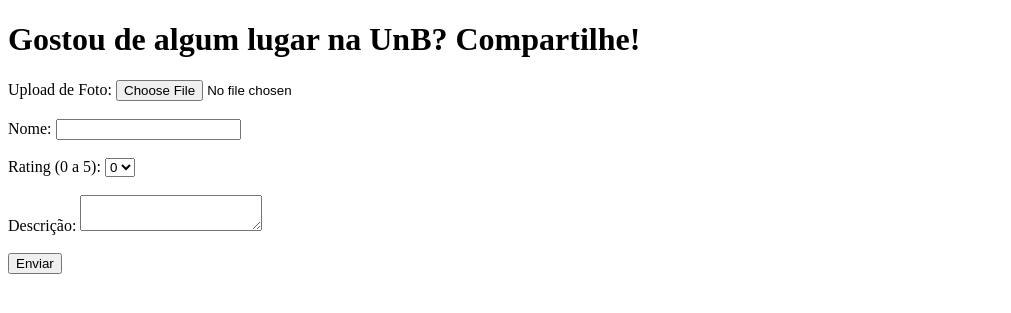
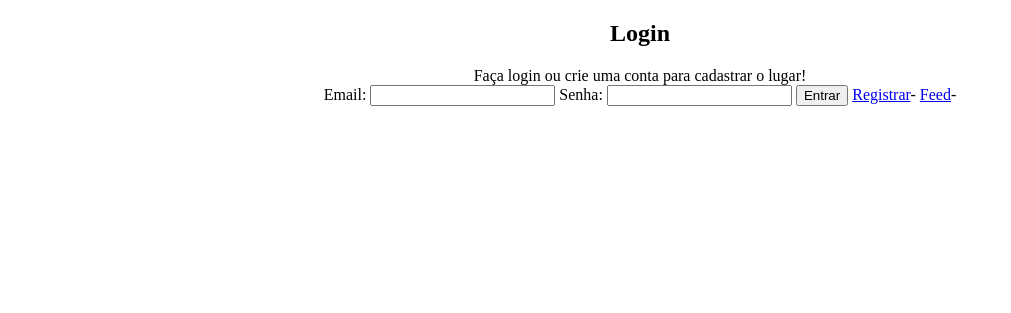
Before and after one commit to DanFilipe2000/point-unb, a Node server app: page /cadastrar-lugar in a window 1280 px wide. Shown: the top 313 px of the page, without its empty margins (0-1011 px from the left). Run offline with Node 20, Linux system fonts and the light colour scheme.

Commit message:
funcao sair, autenticacao de usuario, relacao user e post

```diff
--- a/app.js
+++ b/app.js
@@ -25,7 +25,7 @@ app.set('view engine', 'ejs');
 app.set('views', './views');
 
 const { lugarForm, cadastraLugar, feedLugares } = require("./controller/lugarController");
-const { loginForm, registerForm, createUser, login } = require("./controller/userController.js");
+const { loginForm, registerForm, createUser, login, sair } = require("./controller/userController.js");
 
 const { popularListaLocais } = require("./services/lugarService.js");
 const { popularListaUser } = require("./services/userService.js");
@@ -40,6 +40,10 @@ app.get('/cadastrar-lugar', (req, res) => {
 
 app.get('/feed', (req, res) => {
     feedLugares(req, res);
+});
+
+app.get("/sair", (req, res) => {
+    sair(req, res)
 });
 
 app.post('/cadastrar-lugar', upload.single("foto"), (req, res) => {
--- a/controller/lugarController.js
+++ b/controller/lugarController.js
@@ -1,7 +1,16 @@
 const lugarService = require("../services/lugarService.js");
 
-const lugarForm = (_req, res) => {
-    res.status(200).render("cadastrarLugar");
+const lugarForm = (req, res) => {
+    if (req.session.user) {
+        res.status(200).render("cadastrarLugar");
+    } else {
+        const data = {
+            error: {message: "Faça login ou crie uma conta para cadastrar o lugar!"},
+
+        }
+        res.render("tela_login", data)
+    }
+
 }
 
 const feedLugares = (req, res) => {
@@ -23,7 +32,7 @@ const feedLugares = (req, res) => {
 
 const cadastraLugar = (req, res) => {
     try {
-        lugarService.cadastraLugar(req.body, req.file);
+        lugarService.cadastraLugar(req.body, req.file, req.session.user);
         res.redirect('/feed');
     } catch (error) {
         res.status(400).json(error);
--- a/database/tabelas/local.csv
+++ /dev/null
@@ -1,5 +0,0 @@
-{"nome":"Yuri","nota":"0","descricao":"Teste","foto":"uploads/1701053158327.png","id":"18c0eab53bd-b63389e724ba6"}
-{"nome":"Sou foda","nota":"1","descricao":"Teste","foto":"uploads/1701206987154.png","id":"18c17d6919f-c8074d6a74dc1"}
-{"nome":"Sou foda","nota":"4","descricao":"Teste","foto":"uploads/1701053804743.png","id":"18c0eb530d0-fea0851991a17"}
-{"nome":"Sou foda","nota":"4","descricao":"Teste","foto":"uploads/1701053901601.png","id":"18c0eb6ab33-50553ee8abc3f"}
-{"nome":"EDS - Daniel Filipe - STRY0014969 - Responsive Widget Delivery Method","nota":"5","descricao":"Teste","foto":"uploads/1701206352414.png","id":"18c17cce227-60668ed4a78e4"}
--- a/database/tabelas/user.csv
+++ b/database/tabelas/user.csv
@@ -1,2 +1,4 @@
-{"name":"alguem@alguem.com","email":"danielfsmiguel@gmail.com","password":"1234567","id":"18c17e1bdfd-241dfc397ddea"}
-{"name":"alguem@alguem.com","email":"yuri@gmail.com","password":"1234567","id":"18c17e20671-cfbf73e838592"}
+{"name":"Yuri Arruda ","email":"yuri@email.com","password":"dsad","id":"18c2291e711-273020f87246c"}
+{"name":"yar","email":"arrudinha@email.com","password":"1234","id":"18c2294b95c-4d8341dd90114"}
+{"name":"yar","email":"arruinha@email.com","password":"1234","id":"18c2295f6a0-ba5e3ca846f2"}
+{"name":"Yuri Arruda ","email":"arruda@eu.com","password":"1234","id":"18c22968f05-c62a91881df2f"}
--- a/services/lugarService.js
+++ b/services/lugarService.js
@@ -18,7 +18,7 @@ const recuperarLugares = () => {
     return listaLocais.retorna_tudo();
 };
 
-const cadastraLugar = (body, file) => {
+const cadastraLugar = (body, file, user) => {
     const new_body = body;
 
     if (file) {
@@ -28,6 +28,7 @@ const cadastraLugar = (body, file) => {
     };
 
     new_body["id"] = criarIdUnico();
+    new_body["user_id"] = user.id;
 
     listaLocais.inserir_final(new_body);
 
```
Also changed, not shown: controller/userController.js (+11 -3 lines), views/tela_feed.ejs (deleted, +0 -25 lines), views/tela_registro.ejs (+5 -2 lines), 2 other files.
